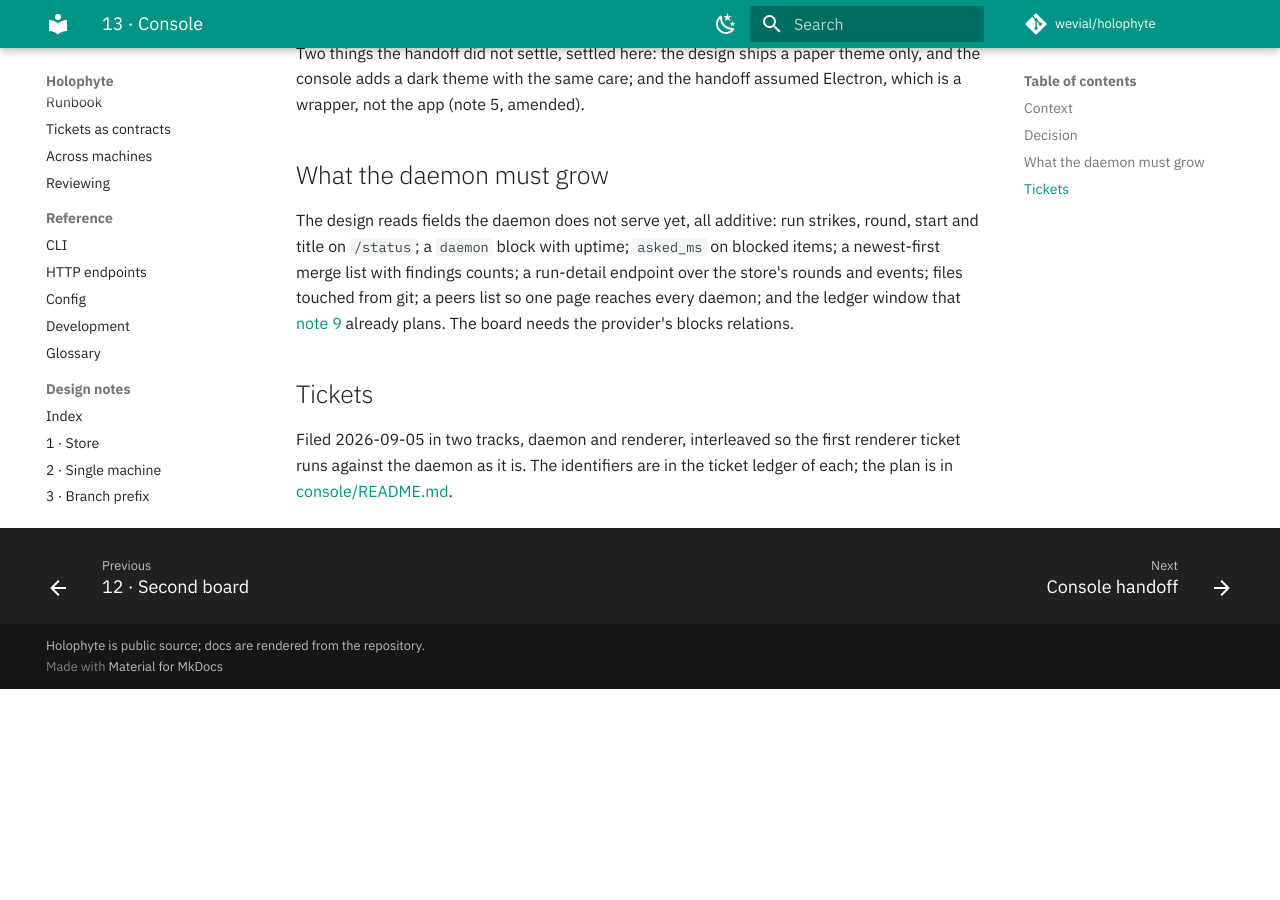
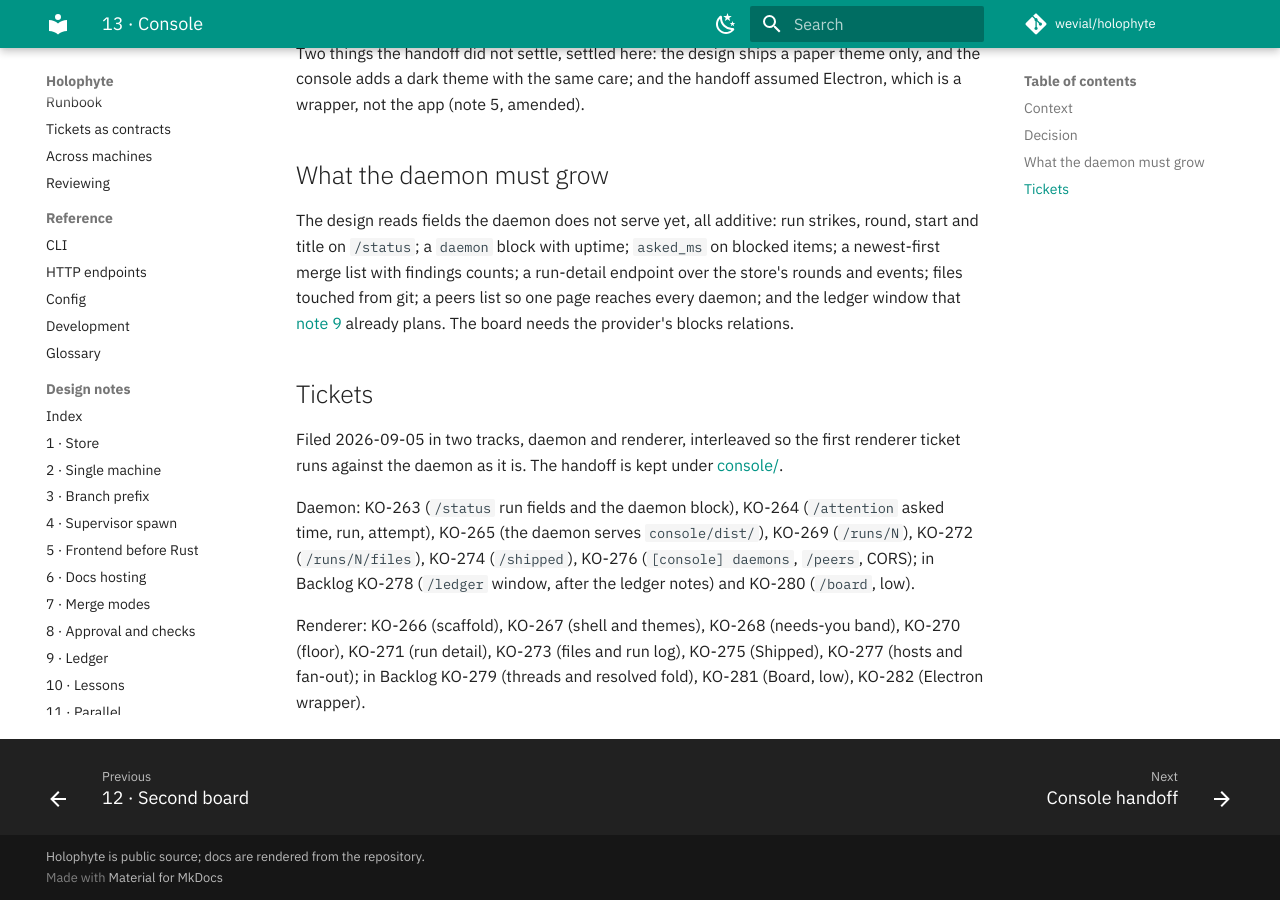
Before and after one commit to wevial/holophyte, an MkDocs documentation site: the page built from docs/design/0013-console.md, in a window 1280 px wide and 900 px high, scrolled down 972 px. Built offline with MkDocs 1.6.1 and Material for MkDocs 9.7.7, drawn with Linux system fonts in a browser that asks for light colours; comment, search, counter and statistics services are not loaded; before the commit the page ends 1661 px from its top, so only the background shows below that.

Commit message:
design note 13: the console tickets by identifier

```diff
--- a/docs/design/0013-console.md
+++ b/docs/design/0013-console.md
@@ -53,6 +53,18 @@
 ## Tickets
 
 Filed 2026-09-05 in two tracks, daemon and renderer, interleaved so the
-first renderer ticket runs against the daemon as it is. The identifiers
-are in the ticket ledger of each; the plan is in
-[console/README.md](console/README.md).
+first renderer ticket runs against the daemon as it is. The handoff is
+kept under [console/](console/README.md).
+
+Daemon: KO-263 (`/status` run fields and the daemon block), KO-264
+(`/attention` asked time, run, attempt), KO-265 (the daemon serves
+`console/dist/`), KO-269 (`/runs/N`), KO-272 (`/runs/N/files`), KO-274
+(`/shipped`), KO-276 (`[console] daemons`, `/peers`, CORS); in Backlog
+KO-278 (`/ledger` window, after the ledger notes) and KO-280 (`/board`,
+low).
+
+Renderer: KO-266 (scaffold), KO-267 (shell and themes), KO-268
+(needs-you band), KO-270 (floor), KO-271 (run detail), KO-273 (files and
+run log), KO-275 (Shipped), KO-277 (hosts and fan-out); in Backlog
+KO-279 (threads and resolved fold), KO-281 (Board, low), KO-282
+(Electron wrapper).
```
